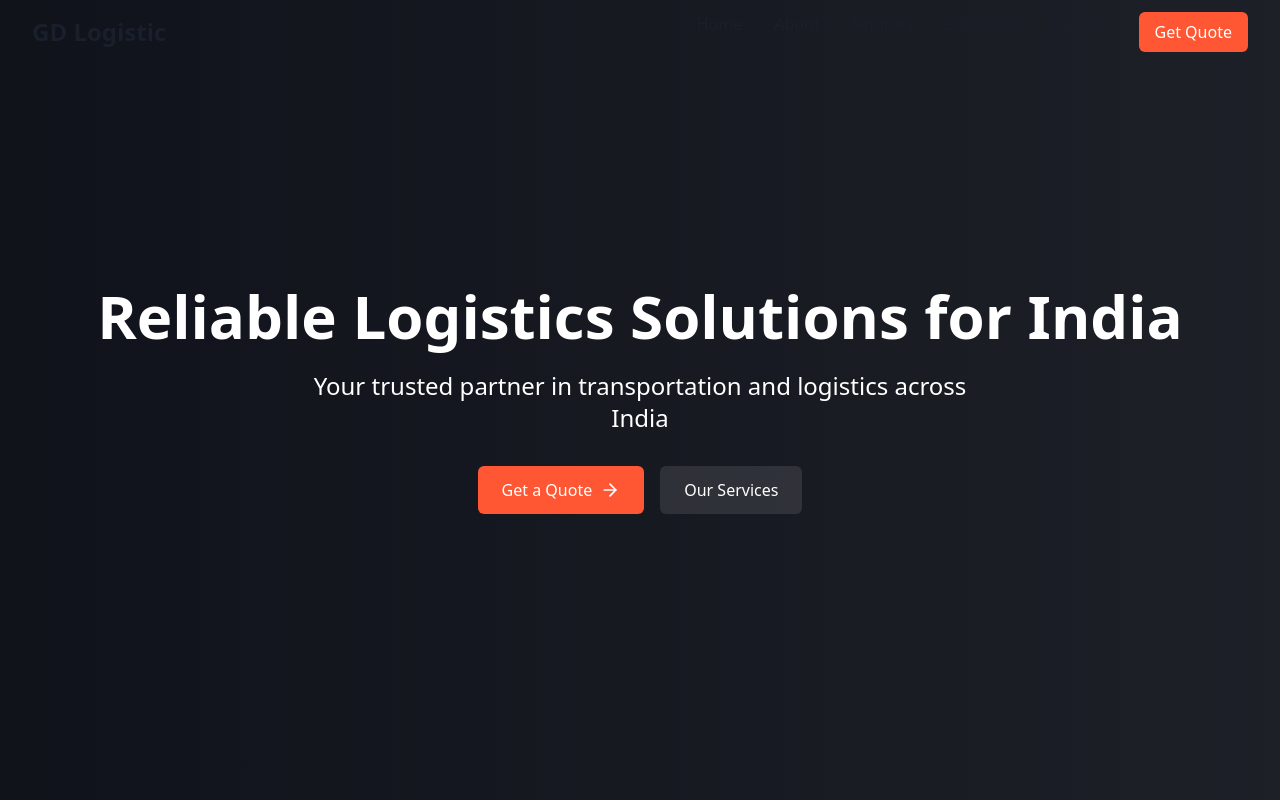
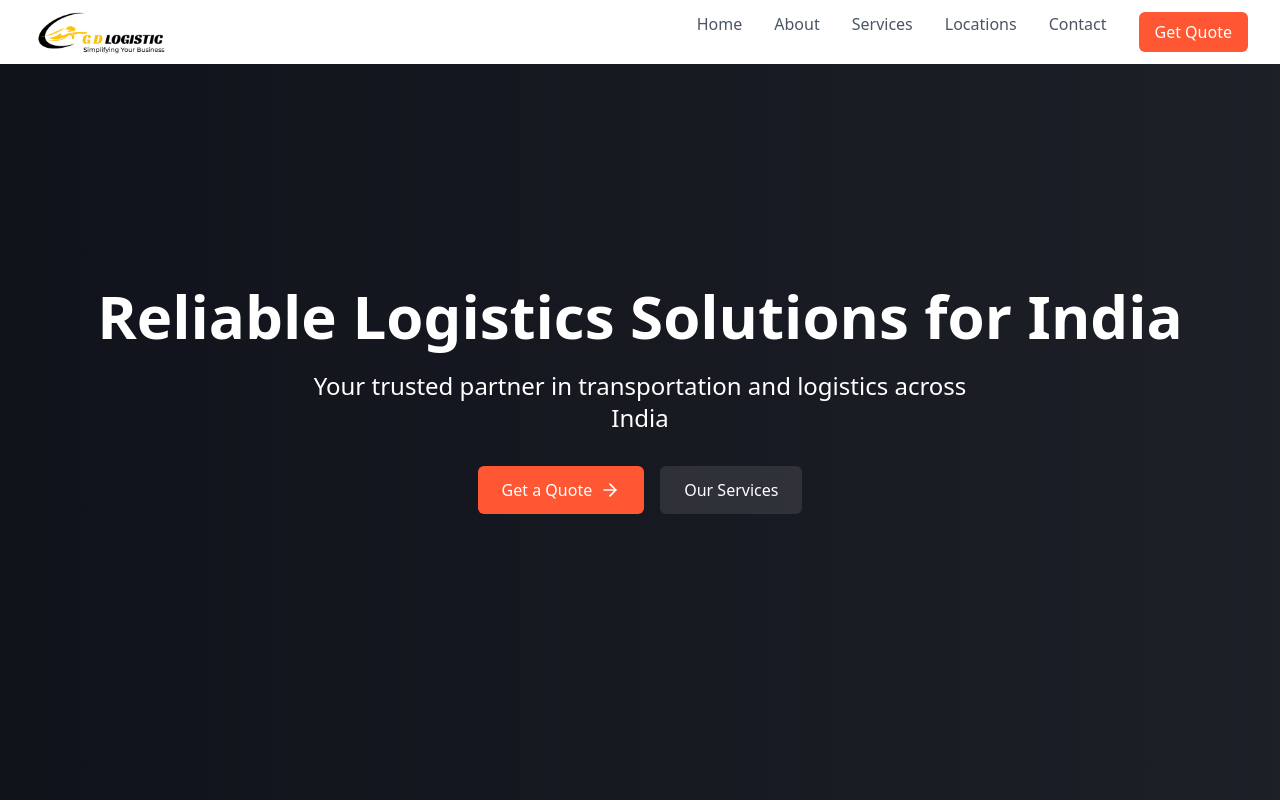
Before and after one commit to tarunlochib/gd-logistic, a React (Vite) app: page / in a window 1280 px wide. Shown: the top 800 px of the page. Built offline with nearby package versions, Linux system fonts and the light colour scheme.

Commit message:
Update navbar styling and logo
Updated navbar styling to make it white and adjusted navlink colors accordingly.  A new logo image has been added.

```diff
--- a/src/components/Navigation.tsx
+++ b/src/components/Navigation.tsx
@@ -26,18 +26,20 @@ const Navigation = () => {
   return (
     <nav
       className={`fixed w-full z-50 transition-all duration-300 ${
-        isScrolled
-          ? "bg-white/80 backdrop-blur-lg shadow-md"
-          : "bg-transparent"
+        isScrolled ? "bg-white shadow-md" : "bg-white"
       }`}
     >
       <div className="max-w-7xl mx-auto px-4 sm:px-6 lg:px-8">
         <div className="flex justify-between items-center h-16">
           <Link
             to="/"
-            className="text-2xl font-bold text-primary hover:text-secondary transition-colors"
+            className="flex items-center space-x-2"
           >
-            GD Logistic
+            <img
+              src="/lovable-uploads/a7bed84b-d5ae-4e35-8e79-551fe25bc3cf.png"
+              alt="GD Logistic Logo"
+              className="h-12 w-auto"
+            />
           </Link>
 
           {/* Desktop Navigation */}
@@ -46,7 +48,7 @@ const Navigation = () => {
               <Link
                 key={link.name}
                 to={link.path}
-                className="text-primary hover:text-secondary transition-colors"
+                className="text-gray-600 hover:text-secondary transition-colors font-medium"
               >
                 {link.name}
               </Link>
@@ -66,9 +68,9 @@ const Navigation = () => {
             aria-label="Toggle menu"
           >
             {isOpen ? (
-              <X className="h-6 w-6 text-primary" />
+              <X className="h-6 w-6 text-gray-600" />
             ) : (
-              <Menu className="h-6 w-6 text-primary" />
+              <Menu className="h-6 w-6 text-gray-600" />
             )}
           </button>
         </div>
@@ -76,12 +78,12 @@ const Navigation = () => {
         {/* Mobile Navigation Menu */}
         {isOpen && (
           <div className="md:hidden">
-            <div className="px-2 pt-2 pb-3 space-y-1 bg-white/80 backdrop-blur-lg rounded-md mt-2">
+            <div className="px-2 pt-2 pb-3 space-y-1 bg-white rounded-md mt-2 shadow-lg">
               {navLinks.map((link) => (
                 <Link
                   key={link.name}
                   to={link.path}
-                  className="block px-3 py-2 text-primary hover:text-secondary transition-colors"
+                  className="block px-3 py-2 text-gray-600 hover:text-secondary transition-colors"
                   onClick={() => setIsOpen(false)}
                 >
                   {link.name}
```
Also changed, not shown: public/lovable-uploads/a7bed84b-d5ae-4e35-8e79-551fe25bc3cf.png (added).
